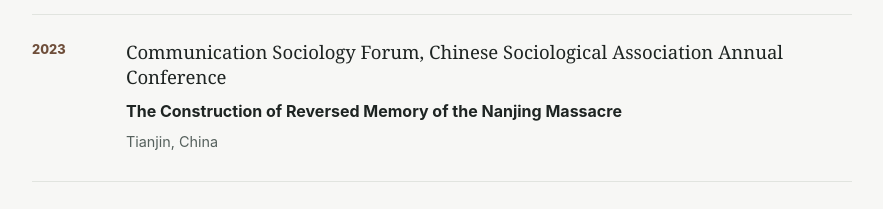
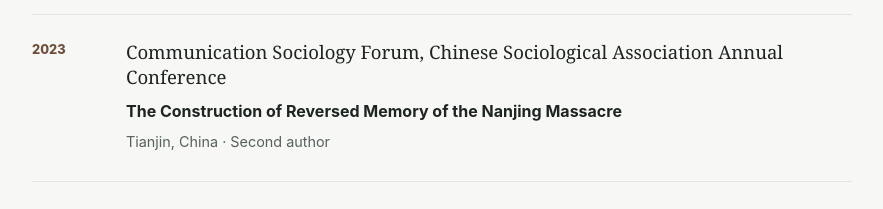
Before and after one commit to longhe-zhang/longhe-zhang.github.io, a plain HTML site: page index.html in a window 1280 px wide. Shown: the part 2980-3189 px from the top of the page, without its empty margins (340-1223 px from the left). Drawn offline with Linux system fonts and the light colour scheme.

Commit message:
Clarify co-authorship for 2023 conference paper

```diff
--- a/index.html
+++ b/index.html
@@ -175,7 +175,7 @@
             <div>
               <h3>Communication Sociology Forum, Chinese Sociological Association Annual Conference</h3>
               <p class="talk-title">The Construction of Reversed Memory of the Nanjing Massacre</p>
-              <p>Tianjin, China</p>
+              <p>Tianjin, China · Second author</p>
             </div>
           </article>
 
```
